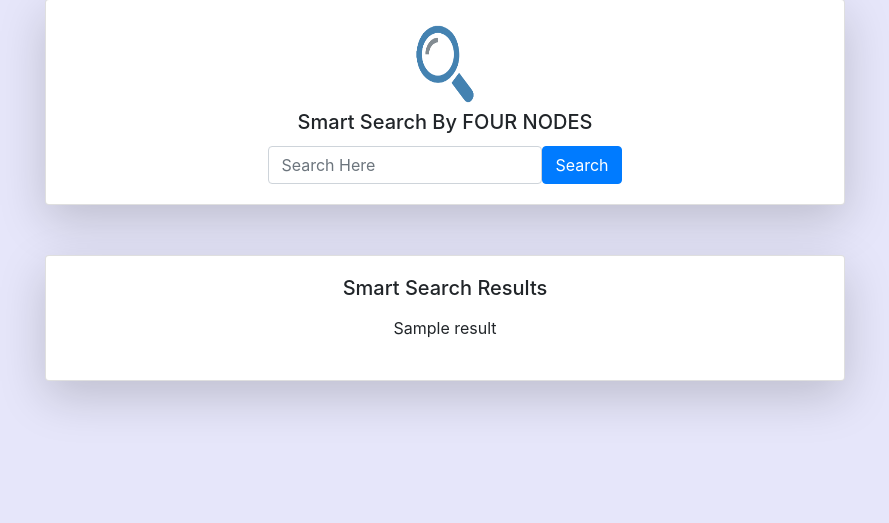
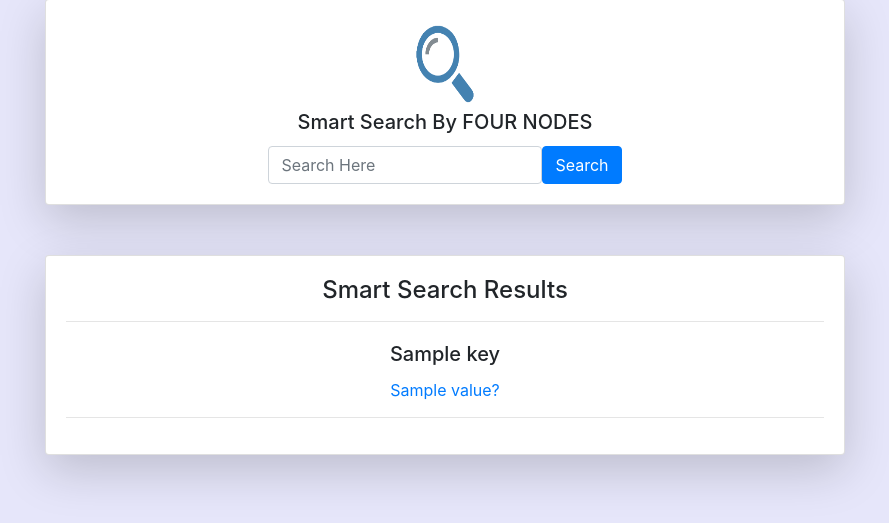
Before and after one commit to Ishan2601/Err_404-Four_Nodes-003-SmartSearch, a Flask app: template templates/index.html in a window 1280 px wide. Shown: the part 51-574 px from the top of the page, without its empty margins (195-1084 px from the left). Run offline with Flask 2, Linux system fonts and the light colour scheme; the template is opened without the code that fills it: most values are stand-ins (such as "Sample title", 1, 10 or a date in 2020); some libraries are stand-ins or nearby versions.

Commit message:
Better Visuals

```diff
--- a/templates/index.html
+++ b/templates/index.html
@@ -37,21 +37,20 @@
       </div>
 
       {% if result %}
-<div class="card text-center shadow-lg p-6 mb-8 " style="width: 50rem;">
+      <div class="card text-center shadow-lg p-6 mb-8 " style="width: 50rem;">
         <div class="card-body">
-
-          {% if result %}
-          <h5 class="card-title">Smart Search Results</h5>
-            <p style="padding: 0.5%">{{ result }}</p>
-          {% endif %}
-
+          <h4 class="card-title">Smart Search Results</h4>
+          <hr>
+          {% for key, value in result.items() %}
+            <h5 style="padding: 0.5%">{{ key }}</h5>
+                {% for i in value %}
+                <a href='http://google.com/search?q={{i}}' target="new" style="padding: 0.5%">{{ i }}?</a><br>
+                {% endfor %}
+                <hr>
+          {% endfor %}
         </div>
       </div>
        {% endif %}
-
-
-
-
     <!-- Optional JavaScript -->
     <!-- jQuery first, then Popper.js, then Bootstrap JS -->
     <script src="https://code.jquery.com/jquery-3.3.1.slim.min.js" integrity="sha384-q8i/X+965DzO0rT7abK41JStQIAqVgRVzpbzo5smXKp4YfRvH+8abtTE1Pi6jizo" crossorigin="anonymous"></script>
```
